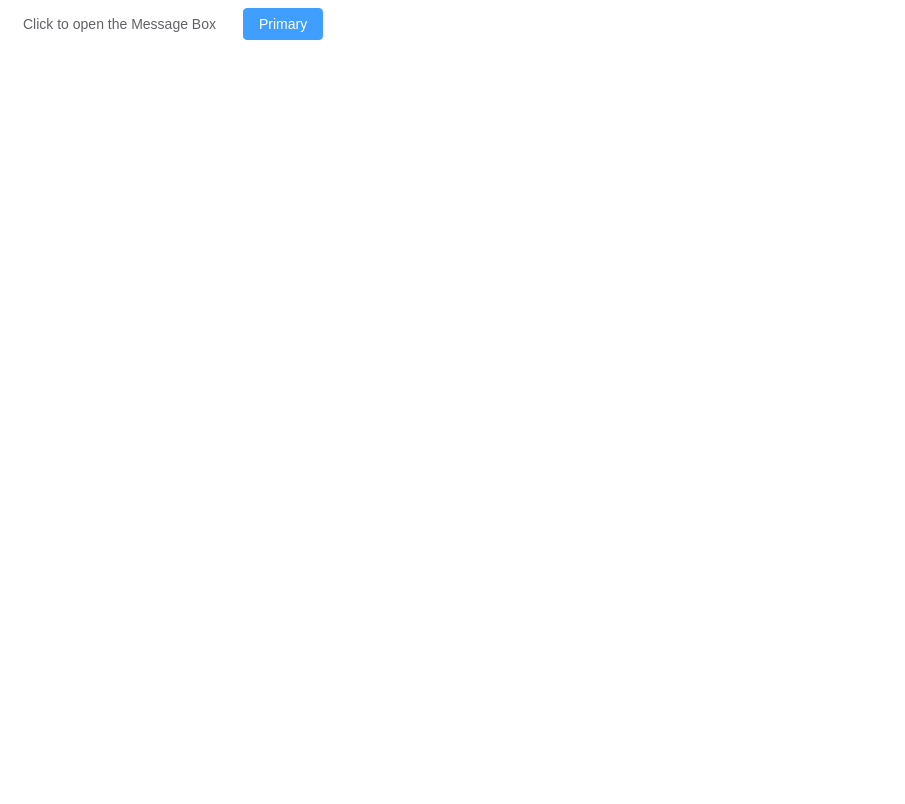
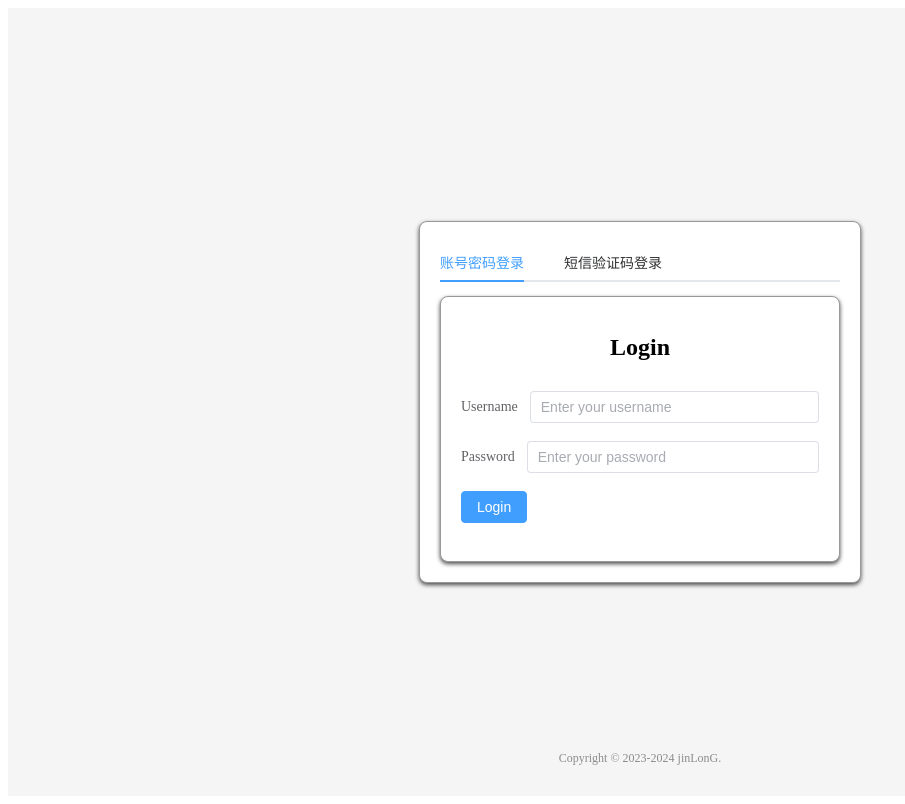
Before and after one commit to JinlongZh/koiUser-front, a Vue app: page / in a window 1280 px wide. Shown: the whole page, without its empty margins (0-905 px from the left). Built offline with nearby package versions, Linux system fonts and the light colour scheme.

Commit message:
初始化登陆页

```diff
--- a/components.d.ts
+++ b/components.d.ts
@@ -8,6 +8,9 @@ export {}
 declare module 'vue' {
   export interface GlobalComponents {
     ElButton: typeof import('element-plus/es')['ElButton']
+    ElTabPane: typeof import('element-plus/es')['ElTabPane']
+    ElTabs: typeof import('element-plus/es')['ElTabs']
+    Login: typeof import('./src/components/login/Login.vue')['default']
     RouterLink: typeof import('vue-router')['RouterLink']
     RouterView: typeof import('vue-router')['RouterView']
   }
--- a/src/App.vue
+++ b/src/App.vue
@@ -2,9 +2,7 @@
   <!--展示路由组件的区域-->
   <div class="container">
     <!--展示路由组件的区域-->
-    <div class="content">
-      <router-view></router-view>
-    </div>
+    <router-view></router-view>
   </div>
 </template>
 
@@ -13,5 +11,13 @@
 </script>
 
 <style scoped lang="scss">
-
+.container {
+  width: 100%;
+  height: 100%;
+  min-width: 1080px;
+  min-height: 788px;
+  display: flex;
+  flex-direction: column;
+  align-items: center;
+}
 </style>
--- /dev/null
+++ b/src/assets/scss/index.scss
@@ -0,0 +1,9 @@
+@import "@/assets/scss/var.scss";
+
+body {
+  height: 100%;
+  -moz-osx-font-smoothing: grayscale;
+  -webkit-font-smoothing: antialiased;
+  text-rendering: optimizeLegibility;
+  font-family: Helvetica Neue, Helvetica, PingFang SC, Hiragino Sans GB, Microsoft YaHei, Arial, sans-serif;
+}
--- a/src/assets/scss/variables.scss
+++ b/src/assets/scss/var.scss
@@ -1,3 +1,8 @@
+// 文字
+$title: #333333;
+$normal: #666666;
+$assist: #999999;
+
 // 基础色
 $black: #000;
 $white: #fff;
@@ -16,19 +21,5 @@ $blue: #3498DB;
 $blue-light: #7FDBFF;
 $blue-lighter: #C7E9FF;
 
-// 绿色系
-$green-darker: #004D00;
-$green-dark: #2ECC40;
-$green: #00FF00;
-$green-light: #8FED8F;
-$green-lighter: #D2FED2;
-
-
-
 // 页面背景色
 $page-bg: #f5f5f5;
-
-// 组件默认色
-$default-color: $gray-light;
-$default-border: $gray-lighter;
-$default-bg: $white;
--- /dev/null
+++ b/src/components/login/Login.vue
@@ -0,0 +1,88 @@
+<template>
+  <div class="login-container">
+    <div class="login-card">
+      <h1>Login</h1>
+      <el-form :model="form" @submit.native.prevent="handleSubmit">
+        <el-form-item label="Username">
+          <el-input v-model="form.username" placeholder="Enter your username" required></el-input>
+        </el-form-item>
+        <el-form-item label="Password">
+          <el-input type="password" v-model="form.password" placeholder="Enter your password" required></el-input>
+        </el-form-item>
+        <el-form-item>
+          <el-button type="primary" native-type="submit">Login</el-button>
+        </el-form-item>
+      </el-form>
+    </div>
+  </div>
+</template>
+
+<script setup lang="ts">
+import { ref } from 'vue';
+import { ElForm, ElFormItem, ElInput, ElButton } from 'element-plus';
+
+const form = ref({
+  username: '',
+  password: '',
+});
+
+const handleSubmit = () => {
+  const userData = {
+    username: form.value.username,
+    password: form.value.password,
+  };
+
+  console.log(userData);
+
+  // 在这里执行登录逻辑
+};
+</script>
+
+<style scoped lang="scss">
+@import "@/assets/scss/var.scss";
+
+.login-container {
+  width: inherit;
+  height: inherit;
+  background-color: $white;
+  margin: 0;
+  padding: 0;
+  // 定位
+  display: flex;
+  justify-content: center;
+  align-items: center;
+
+
+  .login-card {
+    width: 400px;
+    padding: 20px;
+    background-color: $white;
+    color: $black;
+    border: 1px solid $gray-light;
+    border-radius: 8px;
+    box-shadow: 0 2px 4px rgba($color: $black, $alpha: 0.7);
+
+    h1 {
+      font-size: 24px;
+      text-align: center;
+      margin-bottom: 30px;
+    }
+  }
+
+  .form {
+    width: 100%;
+
+    .form-item {
+      margin-bottom: 20px;
+    }
+
+    .input {
+      width: 100%;
+    }
+
+    .button {
+      width: 100%;
+    }
+  }
+}
+</style>
--- a/src/main.ts
+++ b/src/main.ts
@@ -1,3 +1,4 @@
+import "@/assets/scss/index.scss"
 
 import { createApp } from 'vue'
 import { createPinia } from 'pinia'
--- a/src/views/login/index.vue
+++ b/src/views/login/index.vue
@@ -1,24 +1,80 @@
 <template>
-  <el-button text @click="open">Click to open the Message Box</el-button>
-  <el-button type="primary">Primary</el-button>
+  <div class="container">
+    <!-- 登录区域 -->
+    <div class="content">
+      <el-tabs class="form" v-model="loginType" style=" float:none;">
+        <el-tab-pane label="账号密码登录" name="uname">
+        </el-tab-pane>
+        <el-tab-pane label="短信验证码登录" name="sms">
+        </el-tab-pane>
+      </el-tabs>
+      <Login/>
+    </div>
+
+    <!-- footer -->
+    <div class="footer">
+      Copyright © 2023-2024 jinLonG.
+    </div>
+
+  </div>
 </template>
 
 <script setup lang="ts">
-import type { Action } from 'element-plus'
+import {ref} from "vue";
+import Login from "@/components/login/Login.vue";
+// 登陆类型
+const loginType = ref("uname");
 
-const open = () => {
-  ElMessageBox.alert('This is a message', 'Title', {
-    confirmButtonText: 'OK',
-    callback: (action: Action) => {
-      ElMessage({
-        type: 'error',
-        message: `action: ${action}`,
-      })
-    },
-  })
-}
 </script>
 
 <style scoped lang="scss">
+@import "@/assets/scss/var.scss";
+
+.container {
+  // 元素
+  width: inherit;
+  height: inherit;
+  background-color: $page-bg;
+  //background-image: ;
+  background-size: cover;
+  // 定位
+  position: relative;
+  display: flex;
+  justify-content: center;
+  align-items: center;
+  // 文字
+  font-size: 14px;
+  font-family: Microsoft YaHei;
+  font-weight: 400;
+
+
+  .content {
+    width: 400px;
+    padding: 20px;
+    background-color: $white;
+    color: $black;
+    border: 1px solid $gray-light;
+    border-radius: 8px;
+    box-shadow: 0 2px 4px rgba($color: $black, $alpha: 0.7);
+
+  }
+
+  .footer {
+    // 元素
+    height: 16px;
+    line-height: 16px;
+    font-size: 12px;
+    color: #8c8c8c;
+    // 定位
+    position: absolute;
+    bottom: 30px;
+    a,
+    a:hover,
+    a:active {
+      color: inherit;
+      text-decoration: none;
+    }
+  }
+}
 
 </style>
```
